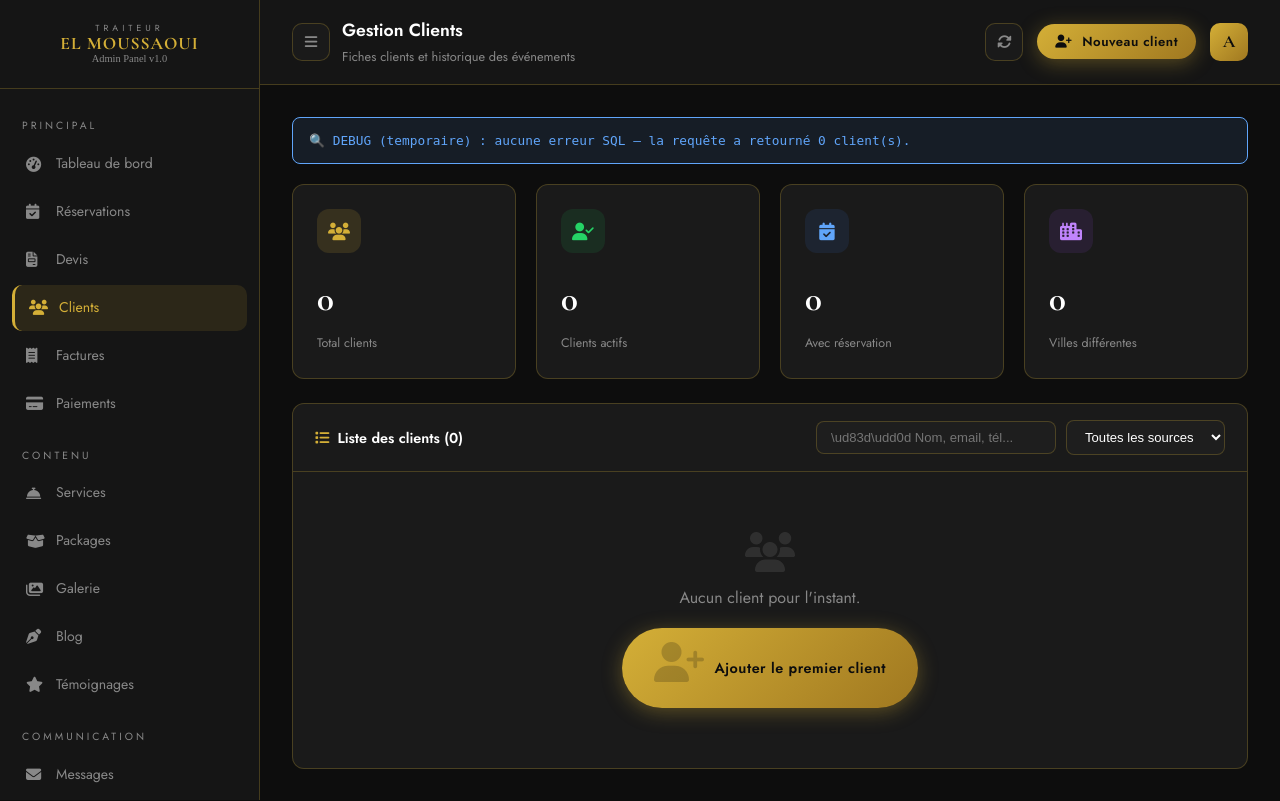
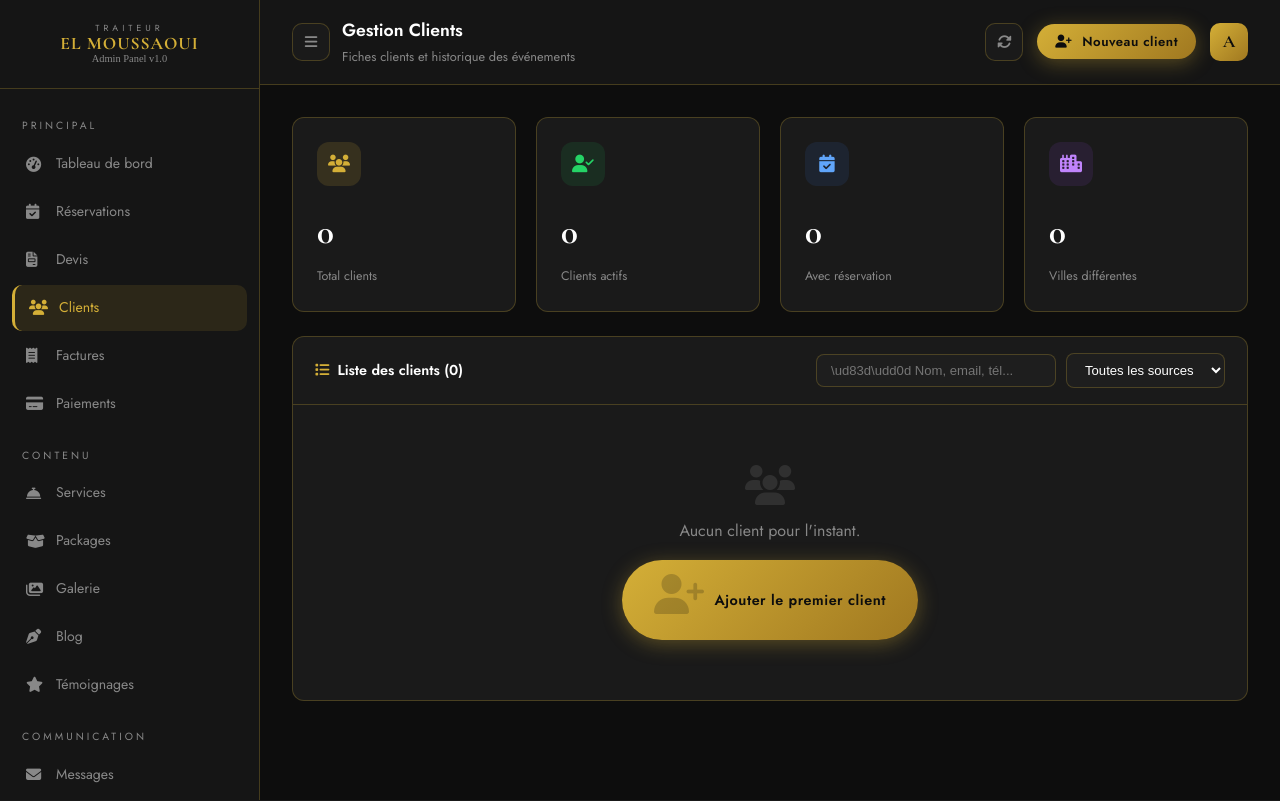
Before and after one commit to itsimrane/traiteur-elmoussaoui, a PHP site: page /Traiteur_Elmoussaoui/admin/clients.php in a window 1280 px wide. Run offline with PHP 8.4, Linux system fonts and the light colour scheme; the visitor is signed in with stand-in values (Sample User, id 1); data that the repository does not hold is empty.

Commit message:
fix affichage liste clients

```diff
--- a/admin/clients.php
+++ b/admin/clients.php
@@ -18,26 +18,8 @@ try {
         GROUP BY c.id
         ORDER BY c.created_at DESC
     ")->fetchAll();
-
-  // Compléter avec les clients dans devis_generes non encore dans clients
-  $devis_clients = $pdo->query("
-        SELECT DISTINCT
-            0 as id,
-            SUBSTRING_INDEX(nom_client,' ',1) as prenom,
-            SUBSTRING_INDEX(nom_client,' ',-1) as nom,
-            email, telephone, ville,
-            'site_web' as source, created_at,
-            COUNT(*) as nb_reservations
-        FROM devis_generes
-        WHERE telephone COLLATE utf8mb4_unicode_ci NOT IN (
-            SELECT telephone COLLATE utf8mb4_unicode_ci FROM clients WHERE telephone IS NOT NULL
-        )
-        GROUP BY telephone
-        ORDER BY created_at DESC
-    ")->fetchAll();
 } catch (Exception $e) {
   $clients = [];
-  $debugError = $e->getMessage(); // TEMPORAIRE — pour diagnostiquer
 }
 
 $total = count($clients);
@@ -559,17 +541,6 @@ if (isset($_GET['msg'])) {
             <?= htmlspecialchars($msg) ?>
           </div>
         <?php endif; ?>
-        <?php if (!empty($debugError)): ?>
-          <div class="alert alert-error"
-            style="margin-bottom:20px;background:rgba(239,68,68,.1);border:1px solid #EF5350;padding:12px 16px;border-radius:8px;color:#EF5350;font-family:monospace;font-size:.8rem">
-            🔍 DEBUG (temporaire) : <?= htmlspecialchars($debugError) ?>
-          </div>
-        <?php else: ?>
-          <div
-            style="margin-bottom:20px;background:rgba(96,165,250,.1);border:1px solid #60A5FA;padding:12px 16px;border-radius:8px;color:#60A5FA;font-family:monospace;font-size:.8rem">
-            🔍 DEBUG (temporaire) : aucune erreur SQL — la requête a retourné <?= count($clients) ?> client(s).
-          </div>
-        <?php endif; ?>
 
         <!-- Stats -->
         <div class="stats-grid" style="margin-bottom:24px">
```
